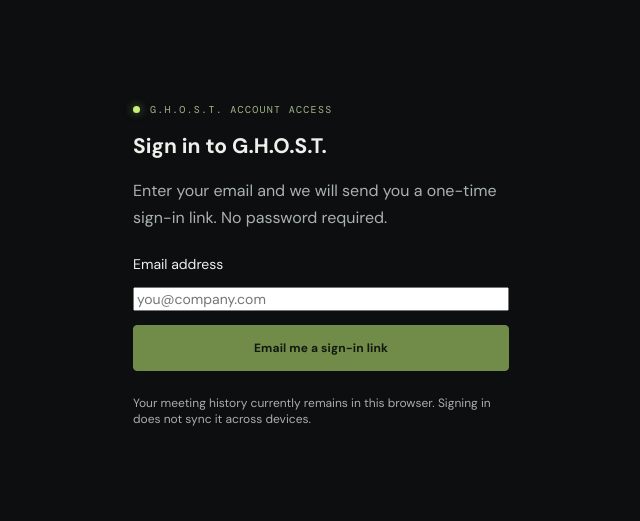
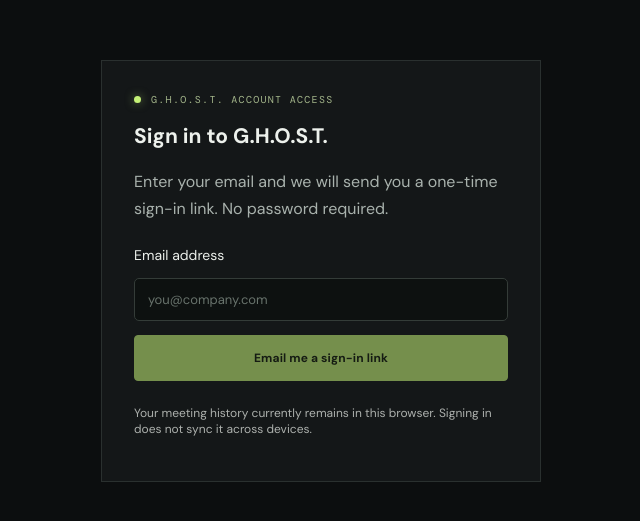
Before and after one commit to adverpactmedia/g.h.o.s.t, a Next.js app: page /login in a window 1280 px wide. Shown: the part 129-650 px from the top of the page, without its empty margins (319-959 px from the left). Built offline with nearby package versions, Linux system fonts and the light colour scheme.

Commit message:
Align sign-in form with existing GHOST design system

```diff
--- a/src/app/login/page.tsx
+++ b/src/app/login/page.tsx
@@ -1,6 +1,6 @@
 "use client";
 
-import { FormEvent, useState } from "react";
+import { useState, type FormEvent } from "react";
 import { createSupabaseBrowserClient } from "@/lib/supabase/browser";
 
 export default function LoginPage() {
@@ -43,13 +43,13 @@ export default function LoginPage() {
 
   return (
     <main className="shell" style={{ minHeight: "100vh", display: "grid", placeItems: "center", padding: 24 }}>
-      <section className="panel" style={{ width: "100%", maxWidth: 440, padding: 32 }}>
+      <section className="capture-panel" style={{ width: "100%", maxWidth: 440, padding: 32 }}>
         <div className="eyebrow"><span className="live-dot" /> G.H.O.S.T. ACCOUNT ACCESS</div>
         <h1 style={{ marginTop: 16 }}>Sign in to G.H.O.S.T.</h1>
         <p className="hero-copy" style={{ marginTop: 12 }}>Enter your email and we will send you a one-time sign-in link. No password required.</p>
         <form onSubmit={submit} style={{ display: "grid", gap: 14, marginTop: 24 }}>
           <label htmlFor="ghost-email">Email address</label>
-          <input id="ghost-email" type="email" autoComplete="email" required value={email} onChange={(event) => setEmail(event.target.value)} placeholder="you@company.com" />
+          <input id="ghost-email" className="text-input" type="email" autoComplete="email" required value={email} onChange={(event) => setEmail(event.target.value)} placeholder="you@company.com" />
           <button className="primary-button" type="submit" disabled={busy || !email.trim()}>{busy ? "Sending link..." : "Email me a sign-in link"}</button>
         </form>
         {message ? <p role="status" style={{ marginTop: 18 }}>{message}</p> : null}
```
